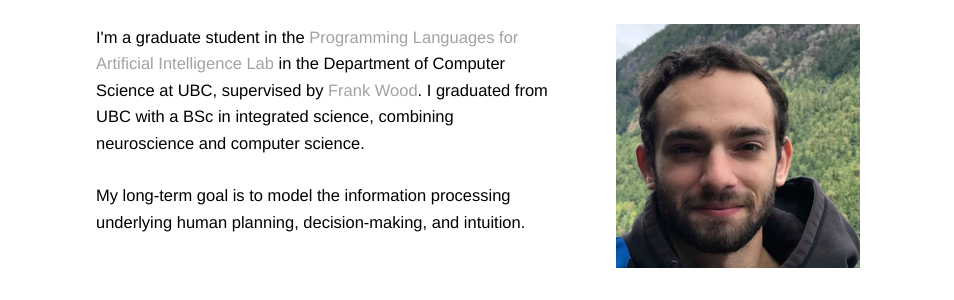
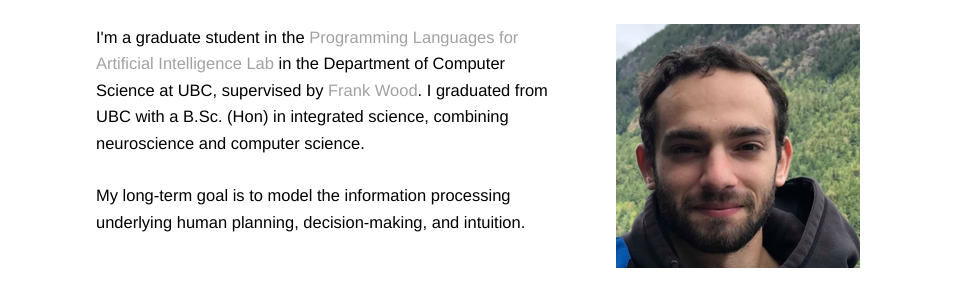
Before and after one commit to rfayyazi/rfayyazi.github.io, a Jekyll site: the page index.html, which Jekyll copies as it is, in a window 1280 px wide. Shown: the part 164-464 px from the top of the page, without its empty margins (162-1116 px from the left). Built offline with Jekyll 4.4.1, drawn with Linux system fonts in a browser that asks for light colours.

Commit message:
Update index.html

```diff
--- a/index.html
+++ b/index.html
@@ -41,7 +41,7 @@
               <td>
                 <div class='summary'>
                   I'm a graduate student in the <a href="https://plai.cs.ubc.ca/">Programming Languages for Artificial Intelligence Lab</a> in the Department of Computer Science at UBC, supervised by <a href="https://www.cs.ubc.ca/~fwood/">Frank Wood</a>.
-                  I graduated from UBC with a BSc in integrated science, combining neuroscience and computer science.
+                  I graduated from UBC with a B.Sc. (Hon) in integrated science, combining neuroscience and computer science.
                   <br>
                   <br>
                   My long-term goal is to model the information processing underlying human planning, decision-making, and intuition.
```
